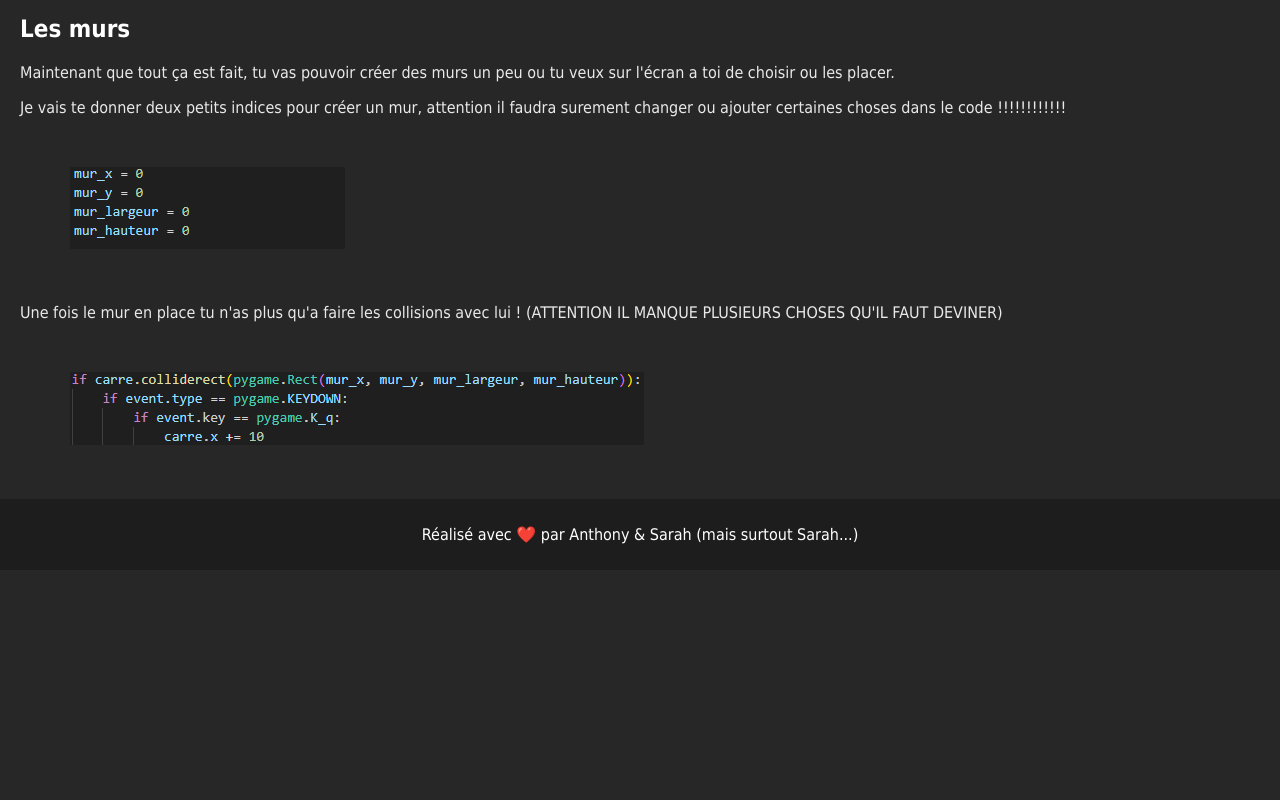
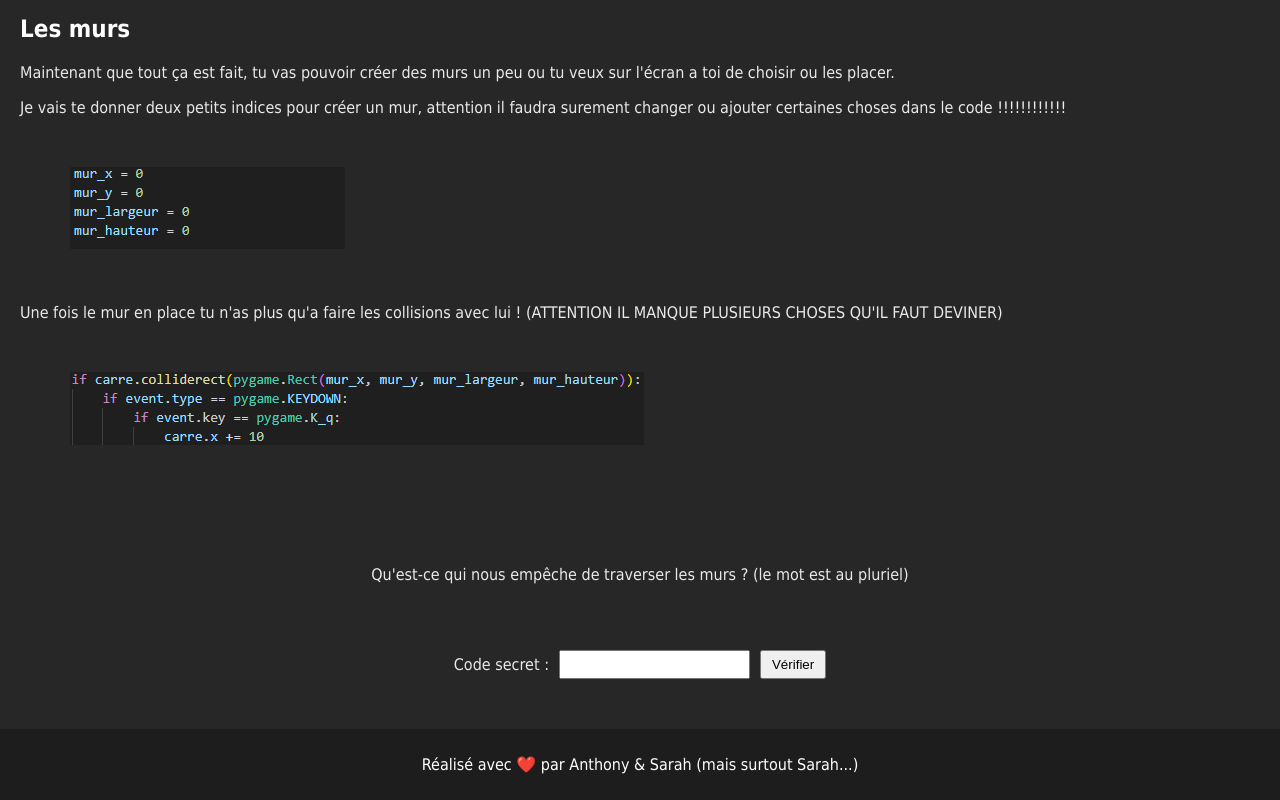
Before and after one commit to Noralya/Tutoriel-jeu-python, a plain HTML site: page Tutoriel/more/index4.html in a window 1280 px wide. Shown: the part 1111-1911 px from the top of the page. Before the commit the page ends 1681 px from the top, so only its background shows below. Drawn offline with Linux system fonts and the light colour scheme; a script that the page names is missing.

Commit message:
fix: index 4 have a password now

```diff
--- a/Tutoriel/more/index4.html
+++ b/Tutoriel/more/index4.html
@@ -66,6 +66,16 @@
       </div>
     </section></div>
 
+    <div class="secret-code-container" style="margin-top: 100px;">
+      <p>Qu'est-ce qui nous empêche de traverser les murs ? (le mot est au pluriel)</p>
+  </div>
+
+  <div class="secret-code-container" style="margin-top: 50px; margin-bottom: 50px;">
+      <label for="secret-code">Code secret :</label>
+      <input type="password" id="secret-code" />
+      <button onclick="checkSecretCode('collisions', 'index5.html')">Vérifier</button>
+  </div>
+
   <footer>
     <p>Réalisé avec ❤️ par Anthony & Sarah (mais surtout Sarah...)</p>
   </footer>
```
